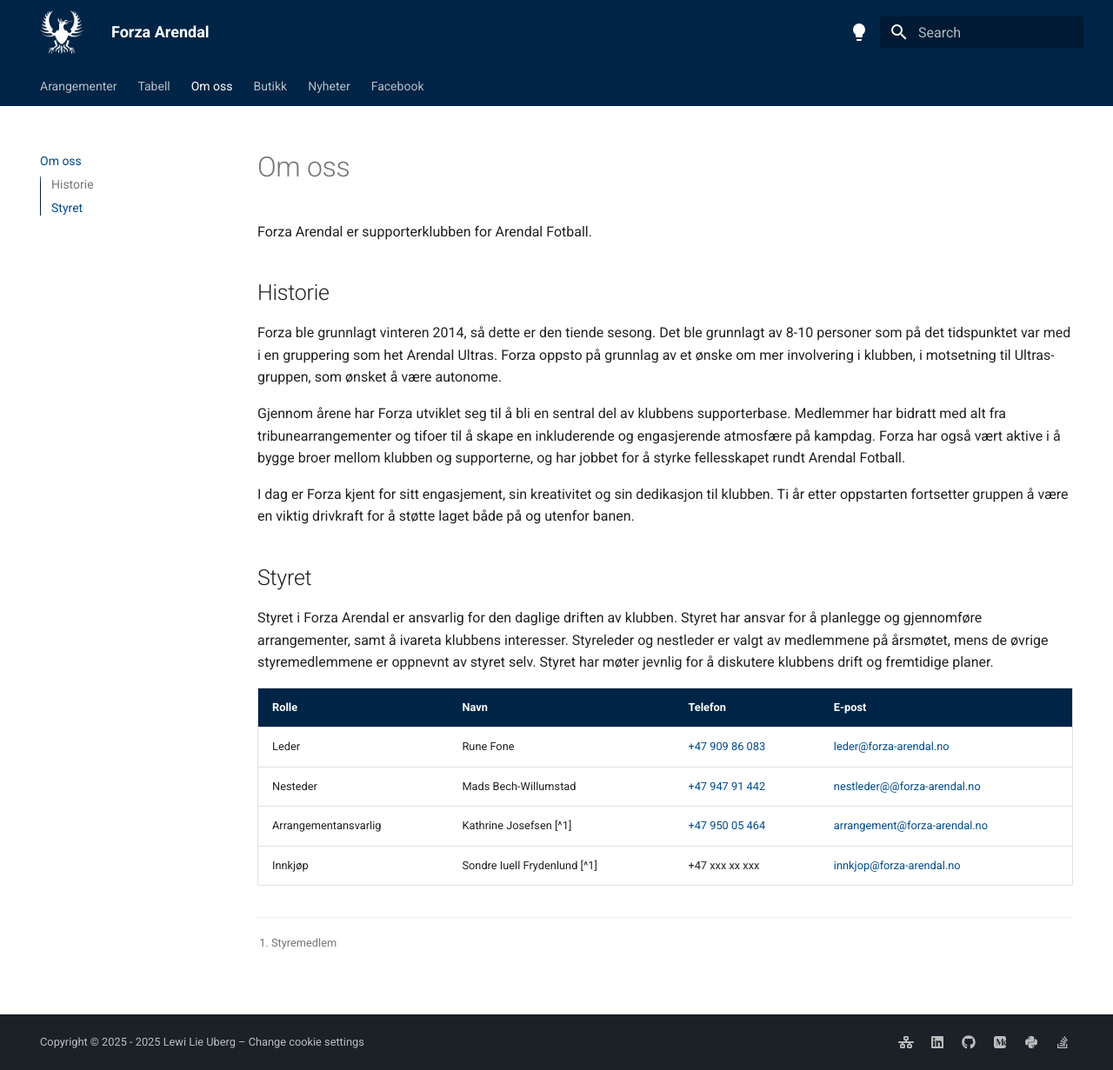
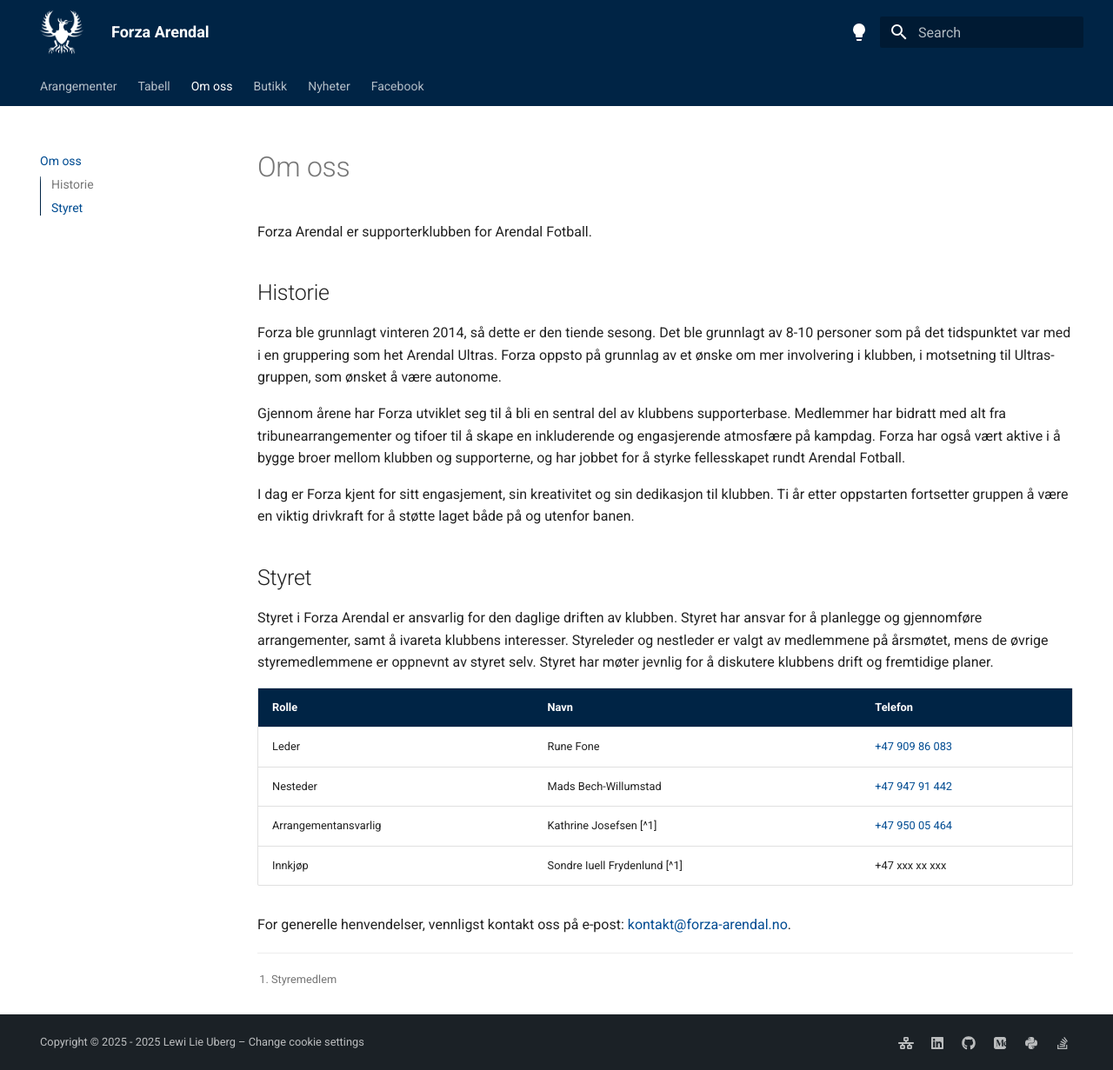
Before and after one commit to lewiuberg/forza-arendal, an MkDocs documentation site: the page built from docs/om_oss.md, in a window 1280 px wide and 1231 px high. Shown: the whole window at 87% size. Built offline with MkDocs 1.6.1 and Material for MkDocs 9.7.7, drawn with Linux system fonts in a browser that asks for light colours; comment, search, counter and statistics services are not loaded.

Commit message:
Remove email column from board member table in "Om oss" document

```diff
--- a/docs/om_oss.md
+++ b/docs/om_oss.md
@@ -40,27 +39,25 @@
       <td>Leder</td>
       <td>Rune Fone</td>
       <td><a href="tel:+4790986083">+47 909 86 083</a></td>
-      <td><a href="mailto:leder@forza-arendal.no">leder@forza-arendal.no</a></td>
     </tr>
     <tr>
       <td>Nesteder</td>
       <td>Mads Bech-Willumstad</td>
       <td><a href="tel:+4794791442">+47 947 91 442</a></td>
-      <td><a href="nestleder@@forza-arendal.no">nestleder@@forza-arendal.no</a></td>
     </tr>
     <tr>
       <td>Arrangementansvarlig</td>
       <td>Kathrine Josefsen [^1]</td>
       <td><a href="tel:+4795005464">+47 950 05 464</a></td>
-      <td><a href="mailto:arrangement@forza-arendal.no">arrangement@forza-arendal.no</a></td>
     </tr>
     <tr>
       <td>Innkjøp</td>
       <td>Sondre Iuell Frydenlund [^1]</td>
       <td>+47 xxx xx xxx</td>
-      <td><a href="mailto:innkjop@forza-arendal.no">innkjop@forza-arendal.no</a></td>
     </tr>
   </tbody>
 </table>
 
+For generelle henvendelser, vennligst kontakt oss på e-post: <a href="mailto:kontakt@forza-arendal.no">kontakt@forza-arendal.no</a>.
+
 [^1]: Styremedlem
```
Also changed, not shown: other parts of docs/om_oss.md (+0 -1 lines).
